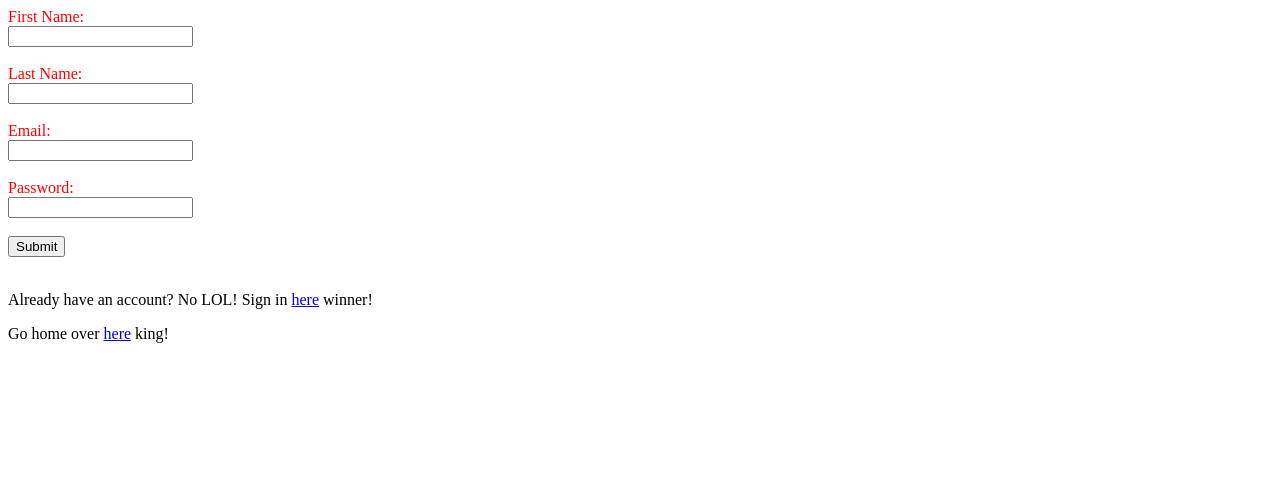
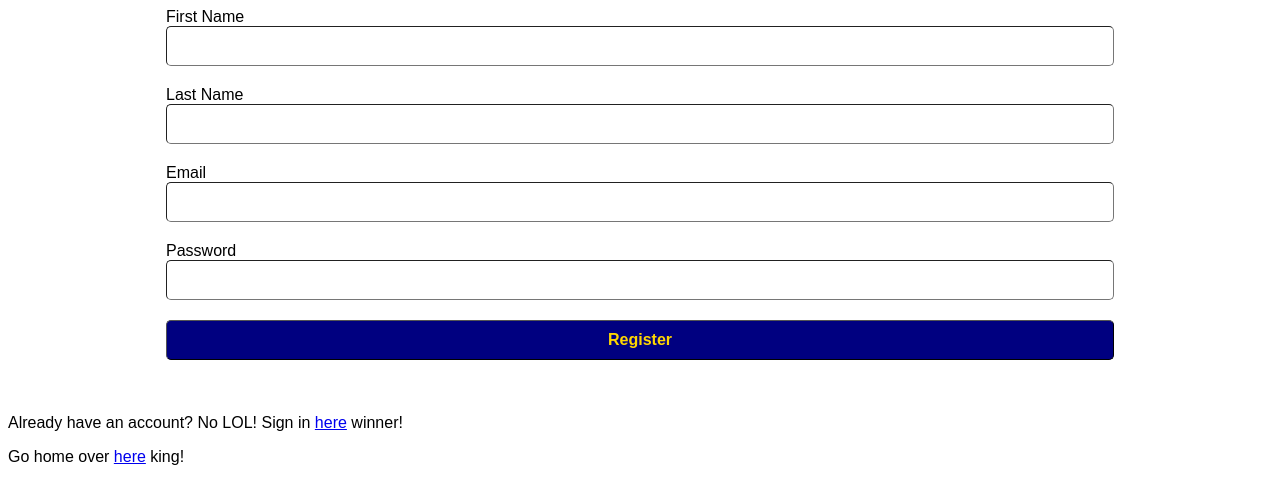
Before and after one commit to luk-ryan/StudentManagementSystemV2, a Flask app: page /register in a window 1280 px wide. Shown: the top 504 px of the page. Run offline with Flask 2, Linux system fonts and the light colour scheme.

Commit message:
Added some css variables and styled the login and register forms.

```diff
--- a/backend/static/css/styles.css
+++ b/backend/static/css/styles.css
@@ -1,3 +1,62 @@
-label {
-    color: red;
+:root {
+    --main-color: navy;
+    --accent-color: gold;
+    --success-color: lightgreen;
+    --info-color: lightskyblue;
+    --warning-color: lightyellow;
+    --error-color: lightpink;
+    --text-color: #111111;
+    --background-color: #f8f7ed;
+    --heading-font-family: sans-serif;
+    --paragraph-font-family: sans-serif;
+    --heading-font-size: 3em;
+    --subheading-font-size: 2em;
+    --paragraph-font-size: 1em;
 }
+
+* {
+    box-sizing: border-box;
+}
+
+body {
+    font-family: var(--paragraph-font-family);
+    font-size: var(--paragraph-font-size);
+}
+
+.login-register-form {
+    display: block;
+    width: 75%;
+    margin: auto;
+}
+
+.login-register-form form {
+    width: 100%;
+}
+
+.login-register-form input {
+    width: 100%;
+    padding: 10px;
+    margin-bottom: 20px;
+    border-radius: 5px;
+    border-width: 1px;
+    font-family: var(--paragraph-font-family);
+    font-size: var(--paragraph-font-size);
+}
+
+.login-register-form button {
+    width: 100%;
+    padding: 10px;
+    margin-bottom: 20px;
+    border-radius: 5px;
+    border-width: 1px;
+    font-family: var(--paragraph-font-family);
+    font-size: var(--paragraph-font-size);
+    font-weight: bold;
+    background-color: var(--main-color);
+    color: var(--accent-color);
+}
+
+.login-register-form button:hover {
+    filter: brightness(1.3);
+    cursor: pointer;
+}
--- a/backend/templates/register.html
+++ b/backend/templates/register.html
@@ -2,25 +2,19 @@
 {% block title %}Register{% endblock %}
 
 {% block content %}
+<div class="login-register-form">
     <form action="#" method="post">
-    <label for="fName">First Name:</label>
-    <br>
+        <label for="fName">First Name</label>
         <input type="text" id="fName" name="fName">
-    <br><br>
-    <label for="lName">Last Name:</label>
-    <br>
+        <label for="lName">Last Name</label>
         <input type="text" id="lName" name="lName">
-    <br><br>
-    <label for="email">Email:</label>
-    <br>
+        <label for="email">Email</label>
         <input type="text" id="email" name="email">
-    <br><br>
-    <label for="password">Password:</label>
-    <br>
+        <label for="password">Password</label>
         <input type="password" id="password" name="password">
-    <br><br>
-    <input type="submit" value="Submit">
+        <button type="submit">Register</button>
     </form>
+</div>
 <br>
 <p>
     Already have an account? No LOL! Sign in <a href="/login">here</a> winner!
```
Also changed, not shown: backend/templates/login.html (+9 -11 lines). Lines whose indentation alone changed are shown as unchanged.
